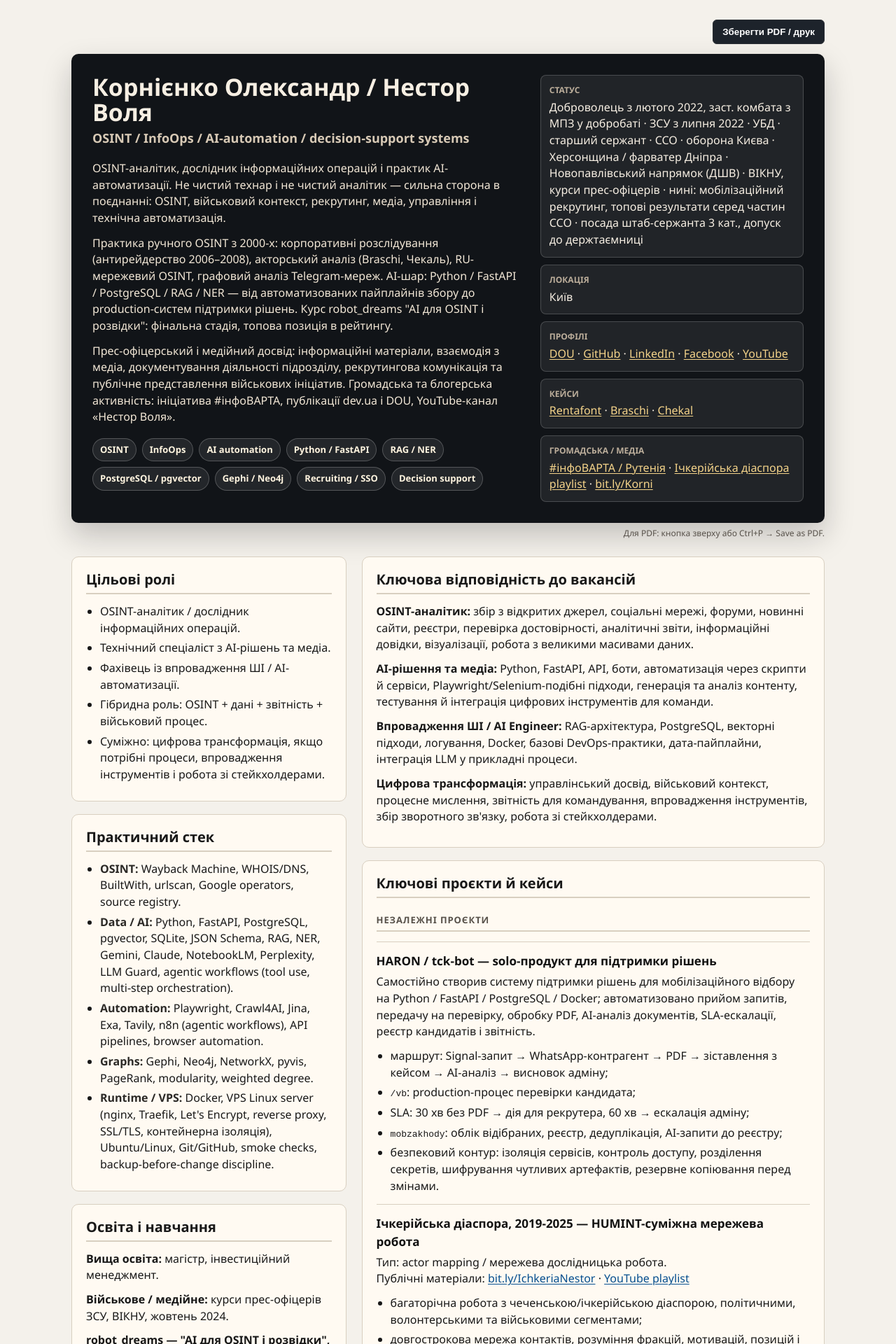
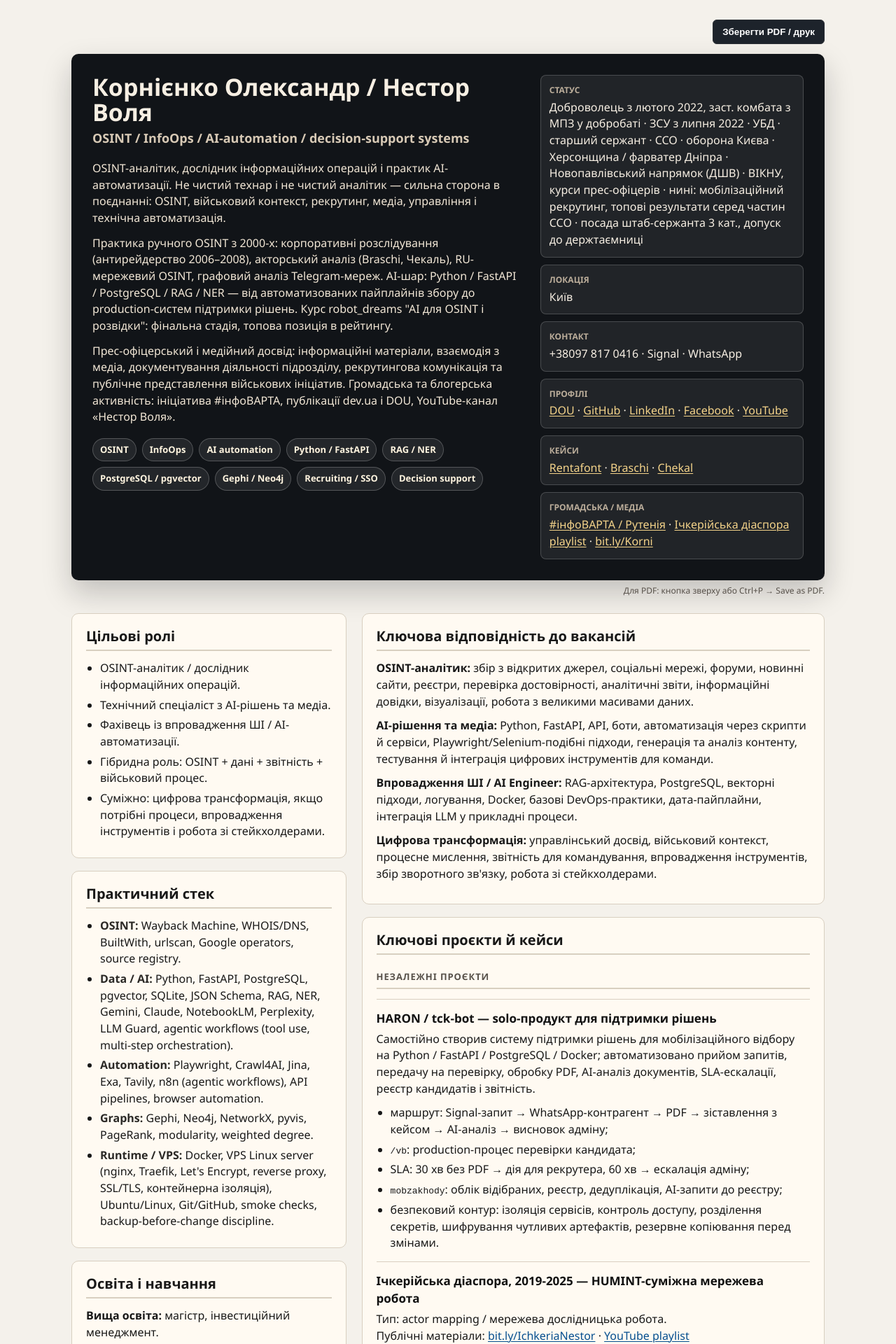
Before and after one commit to NestorVolya/nestorvolya.github.io, a Jekyll site: the page cv-sso.html, which Jekyll copies as it is, in a window 1280 px wide. Shown: the top 1920 px of the page at 70% size. Built offline with Jekyll 4.4.1, drawn with Linux system fonts in a browser that asks for light colours; some of the changed text lies outside the part shown.

Commit message:
cv: contacts Signal/WhatsApp/tel, move 'Що можу дати' to sidebar, left-align print layout

```diff
--- a/cv-sso.html
+++ b/cv-sso.html
@@ -263,7 +263,7 @@
         border-bottom: 1.5px solid #bbb;
         border-radius: 0;
         box-shadow: none;
-        padding: 10px 12px;
+        padding: 10px 0;
         grid-template-columns: 1.55fr .95fr;
         gap: 14px;
       }
@@ -394,6 +394,10 @@
           Київ
         </div>
         <div class="status-box">
+          <span class="label">Контакт</span>
+          +38097 817 0416 · Signal · WhatsApp
+        </div>
+        <div class="status-box">
           <span class="label">Профілі</span>
           <a href="https://dou.ua/users/nestor-volya/topics/">DOU</a> ·
           <a href="https://github.com/NestorVolya">GitHub</a> ·
@@ -464,6 +468,18 @@
           <p><strong>2022-2026:</strong> доброволець з лютого 2022, заст. комбата з МПЗ у добробаті; ЗСУ (ССО) з липня 2022; УБД, старший сержант; бойовий шлях: оборона Києва, Херсонщина / фарватер Дніпра (ССО), Новопавлівський напрямок (ДШВ); нині — мобілізаційний рекрутинг, топові результати серед частин ССО.</p>
           <p><strong>Прес-офіцерський / медійний контур:</strong> ВІКНУ, курси прес-офіцерів; підготовка матеріалів, медіакомунікації, документування діяльності підрозділу, рекрутингова комунікація (6-й Полк ССО).</p>
           <p><strong>2000-2009:</strong> IT-системи, управління, KPI, B2B, логістика, проєктний менеджмент; +92% продажів у 2006, TOP-3 по продуктовій лінійці Henkel.</p>
+        </section>
+
+        <section>
+          <h2>Що можу дати підрозділу</h2>
+          <ul>
+            <li>Швидко розгорнути evidence-based OSINT-профіль по особі, організації або мережі.</li>
+            <li>Підготувати аналітичний звіт, інформаційну довідку або візуалізацію для командира / HR / профільного спеціаліста.</li>
+            <li>Побудувати повторюваний процес збору, перевірки, архівації й звітності.</li>
+            <li>Автоматизувати рутинні OSINT / recruiting / document-analysis задачі через Python, API, бази даних і LLM.</li>
+            <li>Працювати з обмеженим залізом і бюджетом, підбираючи практичну архітектуру під наявні ресурси замість важких або непридатних рішень.</li>
+            <li>Не підміняти факти враженнями: розділяти джерело, припущення, висновок і прогалину.</li>
+          </ul>
         </section>
       </aside>
 
@@ -616,17 +632,6 @@
           </div>
         </section>
 
-        <section>
-          <h2>Що можу дати підрозділу</h2>
-          <ul>
-            <li>Швидко розгорнути evidence-based OSINT-профіль по особі, організації або мережі.</li>
-            <li>Підготувати аналітичний звіт, інформаційну довідку або візуалізацію для командира / HR / профільного спеціаліста.</li>
-            <li>Побудувати повторюваний процес збору, перевірки, архівації й звітності.</li>
-            <li>Автоматизувати рутинні OSINT / recruiting / document-analysis задачі через Python, API, бази даних і LLM.</li>
-            <li>Працювати з обмеженим залізом і бюджетом, підбираючи практичну архітектуру під наявні ресурси замість важких або непридатних рішень.</li>
-            <li>Не підміняти факти враженнями: розділяти джерело, припущення, висновок і прогалину.</li>
-          </ul>
-        </section>
 
       </div>
     </div>
```
